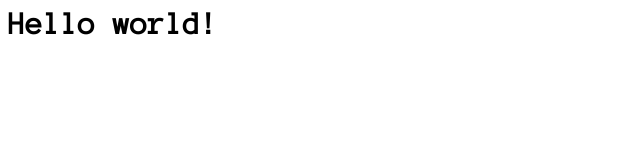
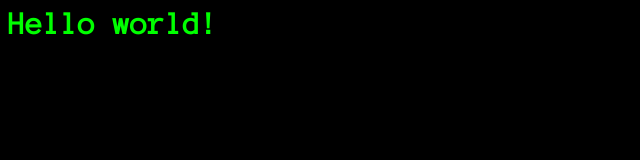
Before and after one commit to KenHky/type-writer, a plain HTML site: page demo/index.html in a window 1280 px wide. Shown: the whole page, without its empty margins (0-640 px from the left). Drawn offline with Linux system fonts and the light colour scheme.

Commit message:
add readme

```diff
--- a/demo/index.html
+++ b/demo/index.html
@@ -11,6 +11,6 @@
   <body>
     <h1 class="typist">Hello world!</h1>
     <p class="typist">你好，我是一个打字动画效果库！</p>
-    <p class="typist">my website is https://github.com/KenHky/type-writer</p>
+    <p class="typist">created by <a href="https://github.com/KenHky">https://github.com/KenHky</a></p>
   </body>
 </html>
--- a/demo/style.css
+++ b/demo/style.css
@@ -1,2 +1,14 @@
 @import url(http://fonts.googleapis.com/css?family=Anonymous+Pro);
 body { font-family: 'Anonymous Pro', monospace; }
+
+body{
+  background: #000;
+  height: calc(100vh - 8em);
+}
+.typist {
+  color: lime;
+}
+
+a {
+  color: lime;
+}
--- a/type-writer.js
+++ b/type-writer.js
@@ -41,7 +41,7 @@
     typeDom.style.width = textLength + (chineseType ? 'em' : 'ch');
     typeDom.style.animationName = 'typing, caret';
     typeDom.style.animationIterationCount = '1, infinite';
-    typeDom.style.animationDuration = textLength / 4 + 's, 1s';
+    typeDom.style.animationDuration = textLength / 5 + 's, 1s';
     typeDom.style.animationTimingFunction = 'steps(' + textLength + '), steps(1)';
 
     animationEvent && typeDom.addEventListener(animationEvent, function() {
```
Also changed, not shown: demo/type-writer.gif (added), 1 other file.
